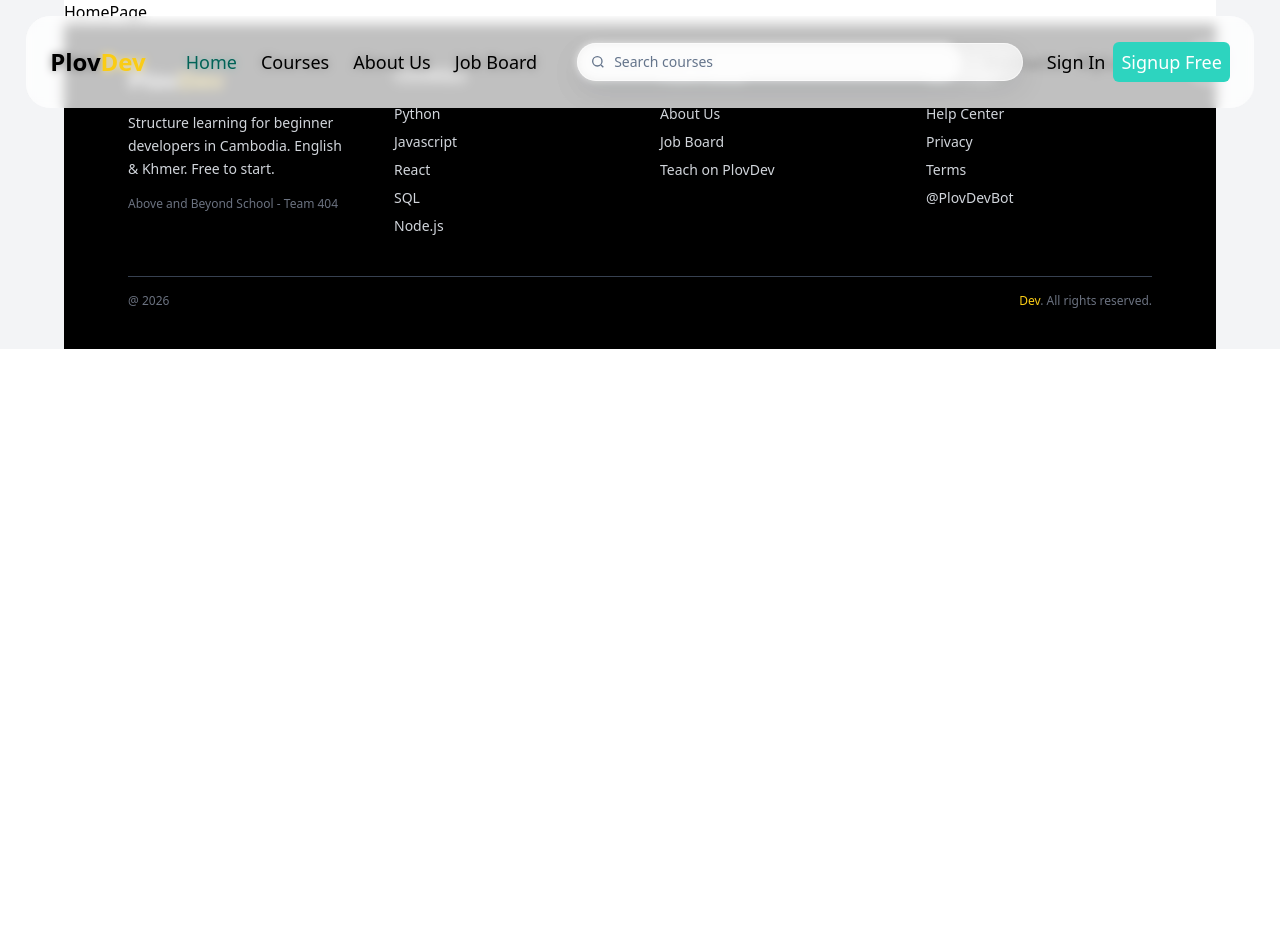
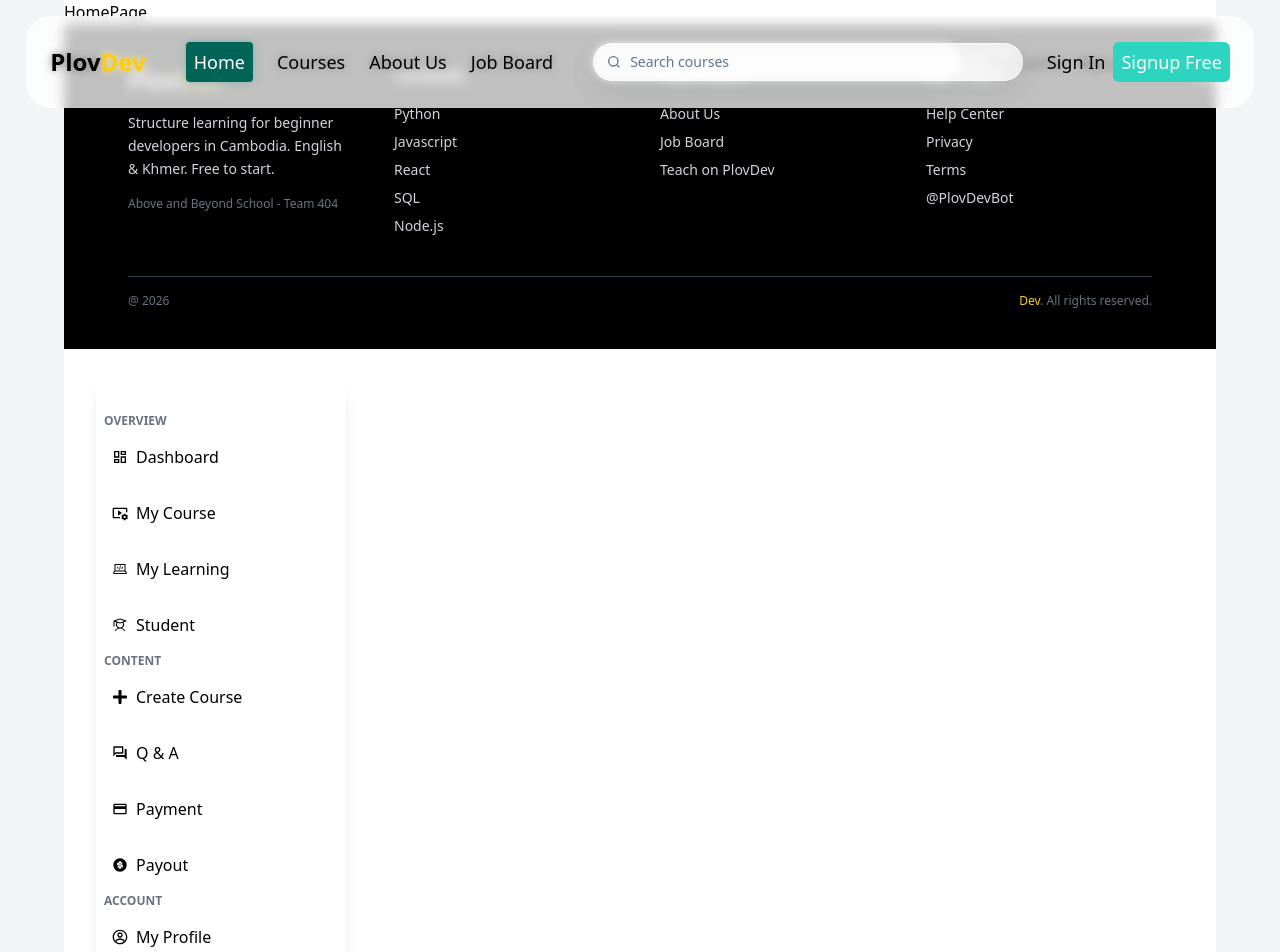
Before and after one commit to SokKimsour/plovdev-client, a React (Vite) app: page / in a window 1280 px wide. Shown: the top 952 px of the page. Before the commit the page ends 800 px from the top, so only its background shows below. Built offline with nearby package versions, Linux system fonts and the light colour scheme.

Commit message:
feat: add SidebarUser layout

```diff
--- a/src/App.jsx
+++ b/src/App.jsx
@@ -8,6 +8,7 @@ import JobBoardPage from './pages/public/JobBoardPage'
 import Navbarhomepage from './components/layout/NavbarHomepage'
 import Footer from './components/layout/Footer'
 import NavbarLogin from './components/layout/NavbarLogin'
+import SidebarUser from './components/layout/SidebarUser'
 function App() {
 
   return (
@@ -27,6 +28,8 @@ function App() {
 
       <NavbarLogin />
 
+      <SidebarUser />
+
       </div>
       </div>
     </BrowserRouter>
--- a/src/components/layout/NavbarLogin.jsx
+++ b/src/components/layout/NavbarLogin.jsx
@@ -56,8 +56,8 @@ const NavbarLogin = () => {
               </div>
 
           <div className='flex items-center gap-2'>
-            <div className=' max-sm:hidden'><NavLink to="/instructor" className='hover:text-teal-500  duration-200'>Sign In</NavLink></div>
-            <div className=' max-sm:hidden'><NavLink to="/mylearning" className='hover:text-white text-white  bg-teal-400 rounded-md active:text-black p-2 duration-200'>
+            <div className=' max-sm:hidden'><NavLink to="/login" className='hover:text-teal-500  duration-200'>Sign In</NavLink></div>
+            <div className=' max-sm:hidden'><NavLink to="/signup" className='hover:text-white text-white  bg-teal-400 rounded-md active:text-black p-2 duration-200'>
             Signup Free</NavLink></div>
 
             <div className='lg:hidden h-[40px] w-[52px] rounded-md  border-2 border-solid border-gray-200 ' onClick={()=>IsmenuOpen(!menuOpen)}>
--- /dev/null
+++ b/src/components/layout/SidebarUser.jsx
@@ -0,0 +1,48 @@
+import React from 'react'
+import { NavLink } from 'react-router-dom'
+import { MdOutlineDashboard } from "react-icons/md";
+import { MdOutlineVideoSettings } from "react-icons/md";
+import { LiaLaptopCodeSolid } from "react-icons/lia";
+import { PiStudent } from "react-icons/pi";
+import { FaPlus } from "react-icons/fa";
+import { MdOutlineQuestionAnswer } from "react-icons/md";
+import { MdOutlinePayment } from "react-icons/md";
+import { RiMoneyDollarCircleFill } from "react-icons/ri";
+import { CgProfile } from "react-icons/cg";
+import { IoSettingsOutline } from "react-icons/io5";
+const SidebarUser = () => {
+  return (
+    <nav>
+      <ul className='m-8 py-8  items-center w-[250px] bg-white rounded-lg shadow-lg '>
+
+        <div className='mx-2 font-bold text-xs text-gray-500'> OVERVIEW </div>
+
+        <li className='p-4' ><NavLink to="/dashboard" className='hover:text-teal-500 gap-2 duration-200 flex items-center pointer'>
+          <MdOutlineDashboard /> Dashboard
+        </NavLink> </li>
+
+        <li className='p-4'><NavLink to="/mycourse" className='hover:text-teal-500 gap-2 duration-200 flex items-center pointer'><MdOutlineVideoSettings /> My Course</NavLink></li>
+
+        <li className='p-4'><NavLink to="/mylearning" className='hover:text-teal-500 gap-2 duration-200 flex items-center pointer'><LiaLaptopCodeSolid /> My Learning</NavLink></li>
+        <li className='p-4'><NavLink to="/student" className='hover:text-teal-500 gap-2 duration-200 flex items-center pointer'><PiStudent /> Student</NavLink> </li>
+
+        <div className='mx-2 font-bold text-xs text-gray-500'> CONTENT </div>
+
+
+        <li className='p-4'><NavLink to="/createcourse" className='hover:text-teal-500 gap-2 duration-200 flex items-center pointer'><FaPlus /> Create Course
+        </NavLink> </li>
+        <li className='p-4'><NavLink to="/q&a" className='hover:text-teal-500 gap-2 duration-200 flex items-center pointer'><MdOutlineQuestionAnswer /> Q & A </NavLink> </li>
+        <li className='p-4'><NavLink to="/payment" className='hover:text-teal-500 gap-2 duration-200 flex items-center pointer'><MdOutlinePayment /> Payment</NavLink> </li>
+        <li className='p-4'><NavLink to="/payout" className='hover:text-teal-500 gap-2 duration-200 flex items-center pointer0'><RiMoneyDollarCircleFill /> Payout</NavLink> </li>
+
+        <div className='mx-2 font-bold text-xs text-gray-500'> ACCOUNT </div>
+
+        <li className='p-4'><NavLink to="/myprofile" className='hover:text-teal-500 gap-2 duration-200 flex items-center pointer'><CgProfile /> My Profile</NavLink> </li>
+        <li className='p-4'><NavLink to="/setting" className='hover:text-teal-500 gap-2 duration-200 flex items-center pointer'><IoSettingsOutline /> Setting</NavLink> </li>
+
+      </ul>
+    </nav>
+  )
+}
+
+export default SidebarUser
--- a/src/index.css
+++ b/src/index.css
@@ -5,3 +5,10 @@
 .active {
   color: #026357;
 }
+
+.active {
+  background-color: #026357;
+  color: white;
+  padding: 0.5rem;
+  border-radius: 0.25rem;
+}
```
Also changed, not shown: src/components/layout/Sidebar.jsx (deleted), src/components/layout/SidebarAdmin.jsx (added).
